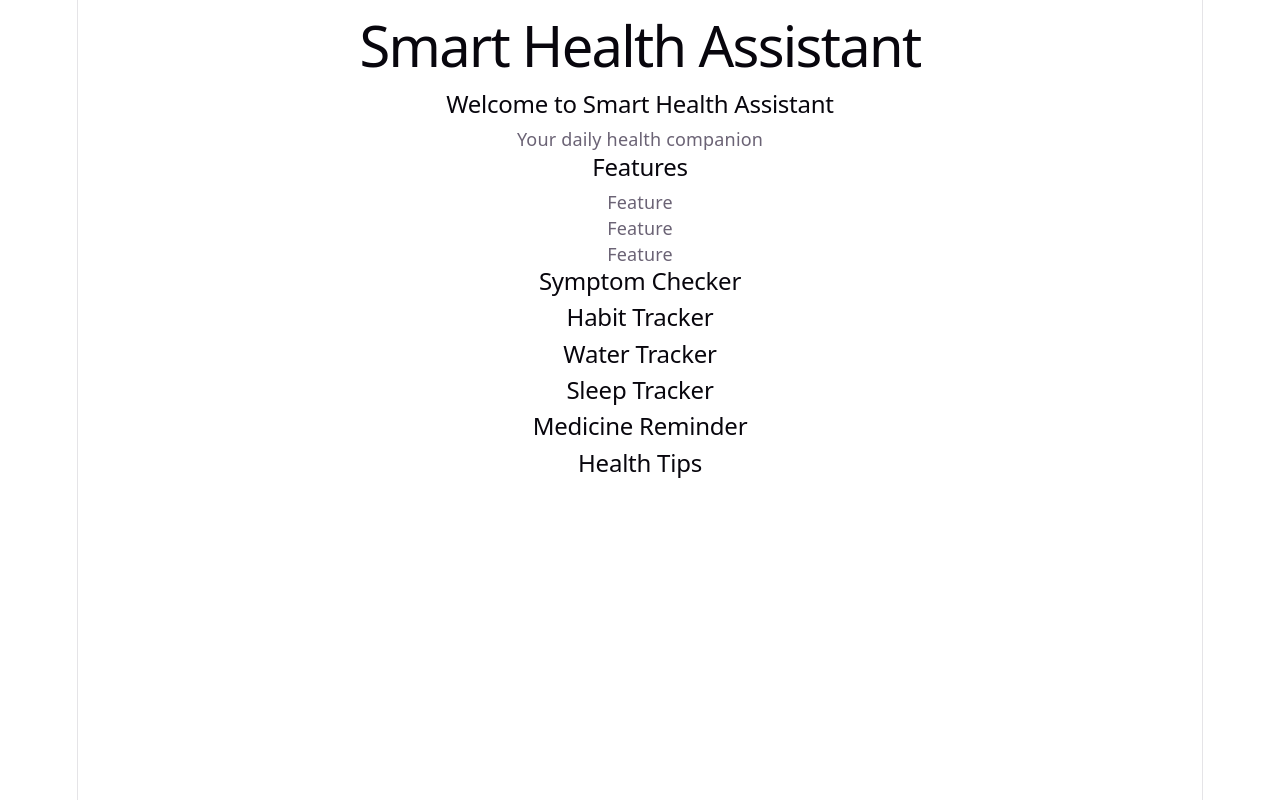
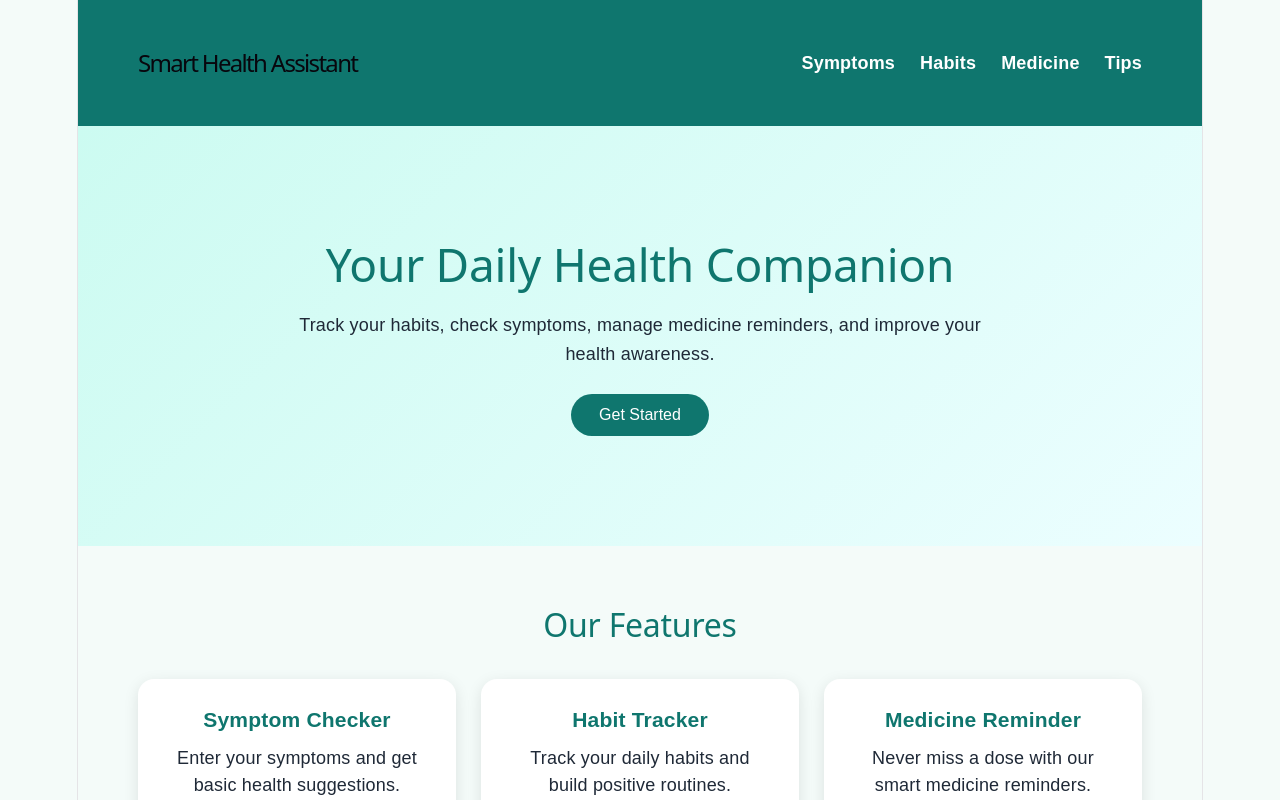
Before and after one commit to DDas12345/smart-health-assistant, a React (Vite) app: page / in a window 1280 px wide. Shown: the top 800 px of the page. Built offline with nearby package versions, Linux system fonts and the light colour scheme.

Commit message:
Added homepage layout and feature cards

```diff
--- a/src/App.css
+++ b/src/App.css
@@ -1,4 +1,145 @@
-/* *{
-    background-color: aqua;
+* {
+  margin: 0;
+  padding: 0;
+  box-sizing: border-box;
+}
 
-} */
+body {
+  font-family: Arial, sans-serif;
+  background-color: #f4fbf9;
+  color: #1f2937;
+}
+
+.navbar {
+  display: flex;
+  justify-content: space-between;
+  align-items: center;
+  padding: 18px 60px;
+  background-color: #0f766e;
+  color: white;
+  position: sticky;
+  top: 0;
+  z-index: 10;
+}
+
+.navbar h1 {
+  font-size: 24px;
+}
+
+.nav-links {
+  display: flex;
+  gap: 25px;
+}
+
+.nav-links a {
+  color: white;
+  text-decoration: none;
+  font-weight: 600;
+}
+
+.nav-links a:hover {
+  text-decoration: underline;
+}
+
+.hero {
+  min-height: 420px;
+  display: flex;
+  align-items: center;
+  justify-content: center;
+  padding: 60px;
+  background: linear-gradient(135deg, #ccfbf1, #ecfeff);
+}
+
+.hero-content {
+  max-width: 700px;
+  text-align: center;
+}
+
+.hero-content h2 {
+  font-size: 46px;
+  color: #0f766e;
+  margin-bottom: 20px;
+}
+
+.hero-content p {
+  font-size: 18px;
+  line-height: 1.6;
+  margin-bottom: 25px;
+}
+
+.hero-content button {
+  padding: 12px 28px;
+  border: none;
+  border-radius: 25px;
+  background-color: #0f766e;
+  color: white;
+  font-size: 16px;
+  cursor: pointer;
+}
+
+.hero-content button:hover {
+  background-color: #115e59;
+}
+
+.section {
+  padding: 60px;
+}
+
+.section h2 {
+  text-align: center;
+  font-size: 32px;
+  color: #0f766e;
+  margin-bottom: 35px;
+}
+
+.features-grid {
+  display: grid;
+  grid-template-columns: repeat(3, 1fr);
+  gap: 25px;
+}
+
+.feature-card {
+  background-color: white;
+  padding: 28px;
+  border-radius: 16px;
+  box-shadow: 0 4px 15px rgba(0, 0, 0, 0.1);
+  text-align: center;
+}
+
+.feature-card h3 {
+  color: #0f766e;
+  margin-bottom: 12px;
+}
+
+.feature-card p {
+  line-height: 1.5;
+}
+
+@media (max-width: 768px) {
+  .navbar {
+    flex-direction: column;
+    gap: 15px;
+    padding: 18px 25px;
+  }
+
+  .nav-links {
+    flex-wrap: wrap;
+    justify-content: center;
+  }
+
+  .hero {
+    padding: 40px 20px;
+  }
+
+  .hero-content h2 {
+    font-size: 34px;
+  }
+
+  .section {
+    padding: 40px 20px;
+  }
+
+  .features-grid {
+    grid-template-columns: 1fr;
+  }
+}
--- a/src/App.jsx
+++ b/src/App.jsx
@@ -17,10 +17,16 @@ function App() {
 
             <Hero />
 
-            <h2>Features</h2>
-            <FeatureCard />
-            <FeatureCard />
-            <FeatureCard />
+            <section className='section'>
+                <h2>Our Features</h2>
+                <div className='features-grid'>
+                    <FeatureCard title="Symptom Checker" description="Enter your symptoms and get basic health suggestions." />
+                    <FeatureCard title="Habit Tracker" description="Track your daily habits and build positive routines." />
+                    {/* <FeatureCard title="Water Tracker" description="Stay hydrated by tracking your daily water intake." />
+                    <FeatureCard title="Sleep Tracker" description="Monitor your sleep patterns and improve your rest." /> */}
+                    <FeatureCard title="Medicine Reminder" description="Never miss a dose with our smart medicine reminders." />
+                </div>
+            </section>
 
             <SymptomChecker />
 
--- a/src/components/FeatureCard.jsx
+++ b/src/components/FeatureCard.jsx
@@ -1,9 +1,10 @@
 import React from 'react'
 
-function FeatureCard() {
+function FeatureCard({ title, description }) {
     return (
-        <div>
-            <p>Feature</p>
+        <div className="feature-card">
+            <h3>{title}</h3>
+            <p>{description}</p>
         </div>
     )
 }
--- a/src/components/Hero.jsx
+++ b/src/components/Hero.jsx
@@ -2,10 +2,15 @@ import React from 'react'
 
 function Hero() {
     return (
-        <div>
-            <h2>Welcome to Smart Health Assistant</h2>
-            <p>Your daily health companion</p>
-        </div>
+        <section className='hero'>
+            <div className='hero-content'>
+                <h2>Your Daily Health Companion</h2>
+                <p>Track your habits, check symptoms, manage medicine reminders,
+                    and improve your health awareness.</p>
+
+                <button>Get Started</button>
+            </div>
+        </section>
     )
 }
 
--- a/src/components/Navbar.jsx
+++ b/src/components/Navbar.jsx
@@ -2,9 +2,16 @@ import React from 'react'
 
 function Navbar() {
     return (
-        <div>
+        <nav className='navbar'>
             <h1>Smart Health Assistant</h1>
-        </div>
+
+            <div className='nav-links'>
+                <a href="#symptoms">Symptoms</a>
+                <a href="#habits">Habits</a>
+                <a href="#medicine">Medicine</a>
+                <a href="#tips">Tips</a>
+            </div>
+        </nav>
     )
 }
 
```
